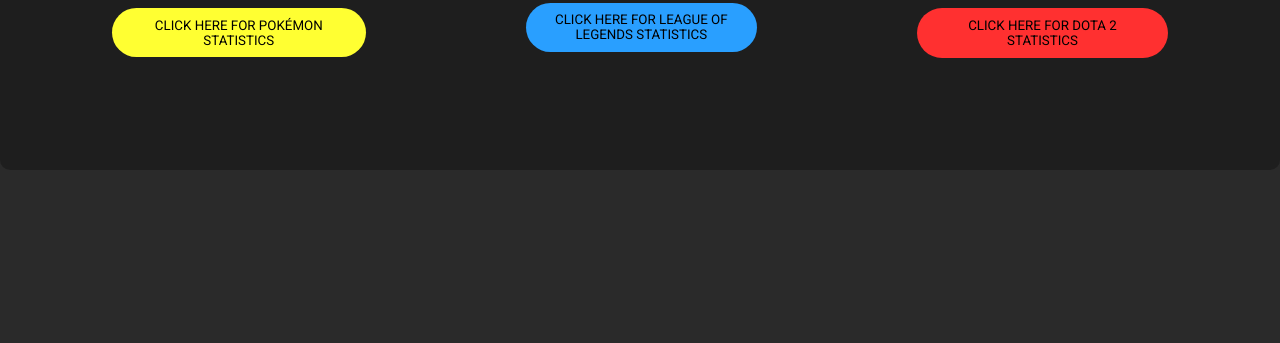
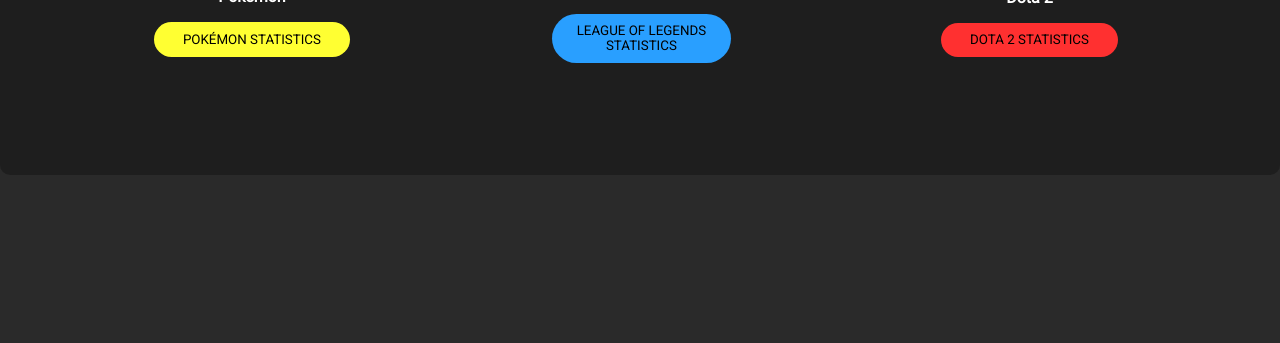
Before and after one commit to JohanFrom/Webbprojekt-G8, a website: page public/index.html in a window 1280 px wide. Shown: the part 908-1251 px from the top of the page. Drawn offline with nearby package versions, Linux system fonts and the light colour scheme.

Commit message:
fixade LOL logo på index

```diff
--- a/public/index.html
+++ b/public/index.html
@@ -37,15 +37,15 @@
                       <a href="/templates/pokemon_mainpage.html"><img src="/static/pokelogo.png" alt="Avatar" style="width:50%; height:50%;"></a>
                       <div class="card-container">
                         <h4 class="indexCard">Pokémon</h4>
-                        <button class="btn" style="background: rgb(255, 255, 50);"><a href="/templates/pokemon_mainpage.html">Click here for Pokémon statistics</a></button>
+                        <button class="btn" style="background: rgb(255, 255, 50);"><a href="/templates/pokemon_mainpage.html">Pokémon statistics</a></button>
                       </div>
                     </div>
 
                     <div class="cardLol">
-                      <a href="/templates/leagueoflegends.html"><img src="/static/league-logo.png" alt="Avatar" style="width:50%; height:50%;"></a>
+                      <a href="/templates/leagueoflegends.html"><img src="/static/league-logo.png" alt="Avatar" style="width:75%; height:75%;"></a>
                       <div class="card-container">
                         <h4 class="indexCard">League of Legends</h4>
-                        <button class="btn" style="background: rgb(41, 159, 255);"><a href="/templates/leagueoflegends.html">Click here for League of Legends statistics</a></button>
+                        <button class="btnLol" style="background: rgb(41, 159, 255);"><a href="/templates/leagueoflegends.html">League of Legends statistics</a></button>
                       </div>
                     </div>
 
@@ -53,7 +53,7 @@
                       <a href="#"><img src="/static/dotalogo.png" alt="Avatar" style="width:50%; height:50%;"></a>
                       <div class="card-container">
                         <h4 class="indexCard">Dota 2</h4>
-                        <button class="btn" style="background: rgb(255, 48, 48);"><a href="#">Click here for Dota 2 statistics</a></button>
+                        <button class="btn" style="background: rgb(255, 48, 48);"><a href="#">Dota 2 statistics</a></button>
                       </div>
                     </div>
                   </div>
--- a/public/static/style.css
+++ b/public/static/style.css
@@ -306,7 +306,18 @@
 
 .btn {
   margin-top: 1rem;
-  padding: 0.6rem 1.8rem;;
+  padding: 0.6rem 1.8rem;
+  border: none;
+  border-radius: 25px;
+  color: #fff;
+  text-transform: uppercase;
+  cursor: pointer;
+  text-decoration: none;
+}
+
+.btnLol {
+  margin-top: 1.2rem;
+  padding: 0.6rem;
   border: none;
   border-radius: 25px;
   color: #fff;
```
